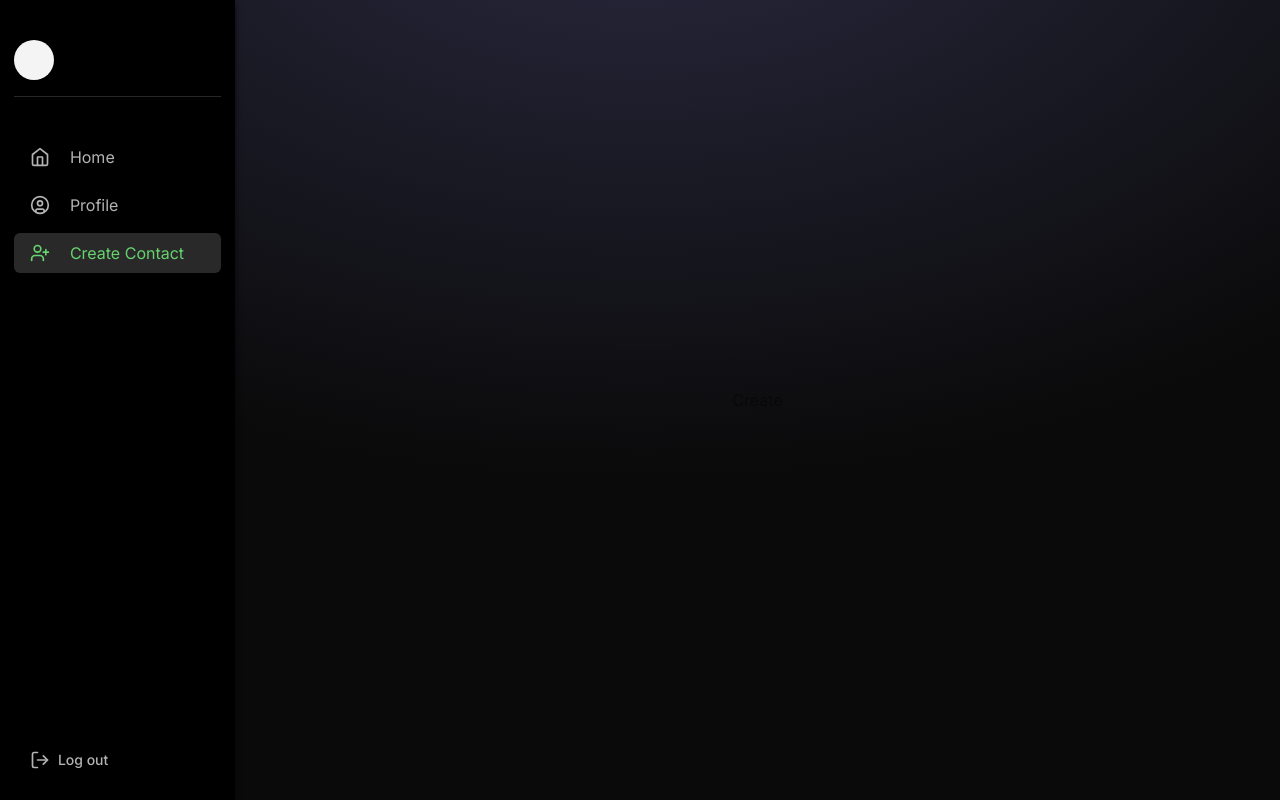
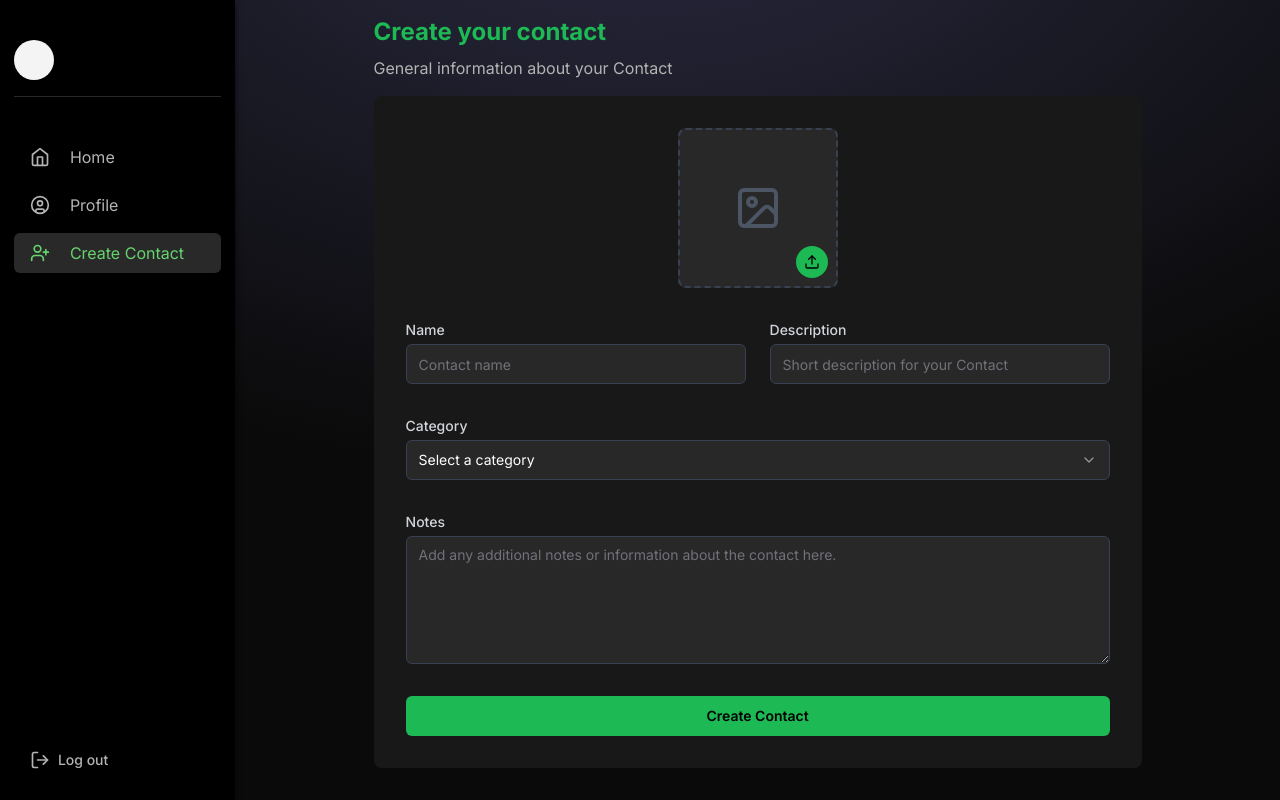
Before and after one commit to x1vaan/Contacts-App-Next, a Next.js app: page /create in a window 1280 px wide. Built offline with nearby package versions, Linux system fonts and the light colour scheme; no server answers.

Commit message:
feat create contact, fix dropdown

```diff
--- a/app/(logged)/create/page.tsx
+++ b/app/(logged)/create/page.tsx
@@ -1,7 +1,15 @@
-export default function Create(){
-    return (
-        <div className="flex justify-center items-center w-full h-full">
-            Create
-        </div>
-    )
+import CreateContactForm from "@/app/_components/form/CreateContactForm";
+
+export default function Create() {
+  return (
+    <div className="max-w-3xl w-full mx-auto">
+      <h2 className="text-2xl font-bold mt-4 mb-2 text-[#1DB954]">
+        Create your contact
+      </h2>
+      <p className="text-[#B3B3B3] mb-4">
+        General information about your Contact
+      </p>
+      <CreateContactForm />
+    </div>
+  );
 }
--- a/app/(logged)/layout.tsx
+++ b/app/(logged)/layout.tsx
@@ -3,9 +3,9 @@ import SideBar from "../_components/shared/SideBar";
 
 export default function LoggedLayout({ children }: { children: ReactNode }) {
   return (
-    <div className="w-full h-full absolute flex">
+    <div className="w-full h-full relative flex">
       <SideBar />
-      <main className="w-full h-full">{children}</main>
+      <main className="w-full h-full relative">{children}</main>
     </div>
   );
 }
--- a/app/_components/cards/ContactCard.tsx
+++ b/app/_components/cards/ContactCard.tsx
@@ -40,7 +40,7 @@ export default function ContactCard({
           </DropdownMenuTrigger>
           <DropdownMenuContent className="w-56 bg-[#282828] border-[#3E3E3E] text-white relative">
             <Link href="/edit">
-              <DropdownMenuItem className="hover:bg-[#3E3E3E] focus:bg-[#3E3E3E] cursor-pointer">
+              <DropdownMenuItem className="hover:bg-[#3E3E3E] focus:bg-[#3E3E3E] hover:text-white cursor-pointer">
                 <Pencil className="mr-2 h-4 w-4" />
                 <span>Edit</span>
               </DropdownMenuItem>
--- /dev/null
+++ b/app/_components/cards/ViewCard.tsx
@@ -0,0 +1,20 @@
+"use client";
+import { Avatar, AvatarFallback } from "@radix-ui/react-avatar";
+export default function ViewCard() {
+  return (
+    <div className="bg-gradient-to-b from-customViolet via-customViolet/80 to-customViolet/50 p-8 rounded-lg mb-8 mt-8">
+      <h1 className="text-4xl font-bold text-white mb-2">Create Contact</h1>
+      <p className="text-xl text-gray-300">Add a new contact to your network</p>
+      <div className="mt-4 flex items-center">
+        <Avatar className="w-10 h-10 mr-4">
+          {/* <AvatarImage src={currentUser.avatarUrl} alt={currentUser.name} /> */}
+          <AvatarFallback>x1vaan</AvatarFallback>
+        </Avatar>
+        <div>
+          <p className="text-sm text-gray-300">x1vaan</p>
+          <p className="text-sm text-gray-400">4 contacts</p>
+        </div>
+      </div>
+    </div>
+  );
+}
--- /dev/null
+++ b/app/_components/form/CreateContactForm.tsx
@@ -0,0 +1,149 @@
+"use client";
+import { Upload, Image as ImageIcon } from "lucide-react";
+import {
+  Select,
+  SelectContent,
+  SelectItem,
+  SelectTrigger,
+  SelectValue,
+} from "@/components/ui/select";
+import { Input } from "@/components/ui/input";
+import { Textarea } from "@/components/ui/textarea";
+import { Label } from "@/components/ui/label";
+import { Button } from "@/components/ui/button";
+import { useState } from "react";
+
+export default function CreateContactForm() {
+  const [newContact, setNewContact] = useState({
+    name: "",
+    description: "",
+    category: "",
+    instructions: "",
+    photo: null,
+  });
+
+  const handleInputChange = (e:any) => {
+    const { name, value } = e.target;
+    setNewContact((prev) => ({ ...prev, [name]: value }));
+  };
+
+  const handlePhotoUpload = (e:any) => {
+    const file = e.target.files[0];
+    if (file) {
+      const reader = new FileReader();
+      reader.onloadend = () => {
+        setNewContact((prev:any) => ({ ...prev, photo: reader.result }));
+      };
+      reader.readAsDataURL(file);
+    }
+  };
+  return (
+    <form
+      //   onSubmit={handleSubmit}
+      className="space-y-8 bg-[#181818] p-8 rounded-lg"
+    >
+      <div className="flex items-center justify-center mb-6">
+        <div className="relative w-40 h-40 border-2 border-dashed border-gray-700 rounded-lg flex items-center justify-center bg-[#282828]">
+          {newContact.photo ? (
+            <img
+              src={newContact.photo}
+              alt="Contact"
+              className="w-full h-full object-cover rounded-lg"
+            />
+          ) : (
+            <ImageIcon size={48} className="text-gray-600" />
+          )}
+          <input
+            type="file"
+            accept="image/*"
+            onChange={handlePhotoUpload}
+            className="absolute inset-0 w-full h-full opacity-0 cursor-pointer"
+          />
+          <div className="absolute bottom-2 right-2 bg-[#1DB954] rounded-full p-2">
+            <Upload size={16} className="text-black" />
+          </div>
+        </div>
+      </div>
+      <div className="grid grid-cols-2 gap-6">
+        <div>
+          <Label
+            htmlFor="name"
+            className="text-sm font-medium text-gray-300 mb-1 block"
+          >
+            Name
+          </Label>
+          <Input
+            id="name"
+            name="name"
+            value={newContact.name}
+            onChange={handleInputChange}
+            className="w-full bg-[#282828] border-gray-700 rounded-md focus:ring-[#1DB954] focus:border-[#1DB954] text-white"
+            placeholder="Contact name"
+          />
+        </div>
+        <div>
+          <Label
+            htmlFor="description"
+            className="text-sm font-medium text-gray-300 mb-1 block"
+          >
+            Description
+          </Label>
+          <Input
+            id="description"
+            name="description"
+            value={newContact.description}
+            onChange={handleInputChange}
+            className="w-full bg-[#282828] border-gray-700 rounded-md focus:ring-[#1DB954] focus:border-[#1DB954] text-white"
+            placeholder="Short description for your Contact"
+          />
+        </div>
+      </div>
+      <div>
+        <Label
+          htmlFor="category"
+          className="text-sm font-medium text-gray-300 mb-1 block"
+        >
+          Category
+        </Label>
+        <Select
+          name="category"
+          onValueChange={(value) =>
+            setNewContact((prev) => ({ ...prev, category: value }))
+          }
+        >
+          <SelectTrigger className="w-full bg-[#282828] border-gray-700 text-white focus:ring-[#1DB954] focus:border-[#1DB954]">
+            <SelectValue placeholder="Select a category" />
+          </SelectTrigger>
+          <SelectContent className="bg-[#282828] border-gray-700 text-white">
+            <SelectItem value="family">Family</SelectItem>
+            <SelectItem value="friend">Friend</SelectItem>
+            <SelectItem value="work">Work</SelectItem>
+            <SelectItem value="other">Other</SelectItem>
+          </SelectContent>
+        </Select>
+      </div>
+      <div>
+        <Label
+          htmlFor="instructions"
+          className="text-sm font-medium text-gray-300 mb-1 block"
+        >
+          Notes
+        </Label>
+        <Textarea
+          id="instructions"
+          name="instructions"
+          value={newContact.instructions}
+          onChange={handleInputChange}
+          className="w-full bg-[#282828] border-gray-700 rounded-md focus:ring-[#1DB954] focus:border-[#1DB954] text-white h-32"
+          placeholder="Add any additional notes or information about the contact here."
+        />
+      </div>
+      <Button
+        type="submit"
+        className="w-full bg-[#1DB954] hover:bg-[#1ED760] text-black font-semibold"
+      >
+        Create Contact
+      </Button>
+    </form>
+  );
+}
--- a/app/_components/shared/SideBar.tsx
+++ b/app/_components/shared/SideBar.tsx
@@ -3,7 +3,7 @@ import { Avatar, AvatarFallback, AvatarImage } from "@/components/ui/avatar";
 import { LogOut } from "lucide-react";
 import { Button } from "@/components/ui/button";
 import { sidebarLinks } from "@/constants";
-import { redirect, usePathname } from "next/navigation";
+import { usePathname } from "next/navigation";
 import Link from "next/link";
 import { useSession } from "next-auth/react";
 import { signOut } from "next-auth/react";
@@ -13,7 +13,7 @@ export default function SideBar() {
   const session = useSession();
 
   return (
-    <nav className="w-72 bg-black h-full shadow-md shadow-current relative flex justify-center items-center left-0 top-0">
+    <nav className="w-72 bg-black h-[100vh] shadow-md shadow-current relative flex justify-center items-center left-0 top-0">
       <div className="w-[95%] h-full flex flex-col items-center text-textGray p-2">
         {/* USER INFO */}
         <div className="w-full flex justify-start items-center mt-8 space-x-3 pb-4 border-b border-[#282828]">
--- a/app/layout.tsx
+++ b/app/layout.tsx
@@ -23,13 +23,13 @@ export default function RootLayout({
   return (
     <html lang="en">
       <body className={inter.className}>
-        <Providers>
-          <CustomSessionProvider>
-            <Toaster position="bottom-left" expand={true} richColors />
-            <div className="absolute top-0 z-[-2] h-screen w-screen bg-neutral-950 bg-[radial-gradient(ellipse_80%_80%_at_50%_-20%,rgba(120,119,198,0.3),rgba(255,255,255,0))]"></div>
-            {children}
-          </CustomSessionProvider>
-        </Providers>
+        {/* <Providers>
+        </Providers> */}
+        <CustomSessionProvider>
+          <Toaster position="bottom-left" expand={true} />
+          <div className="absolute top-0 z-[-2] h-screen w-screen bg-neutral-950 bg-[radial-gradient(ellipse_80%_80%_at_50%_-20%,rgba(120,119,198,0.3),rgba(255,255,255,0))]"></div>
+          {children}
+        </CustomSessionProvider>
       </body>
     </html>
   );
--- /dev/null
+++ b/components/ui/textarea.tsx
@@ -0,0 +1,24 @@
+import * as React from "react"
+
+import { cn } from "@/lib/utils"
+
+export interface TextareaProps
+  extends React.TextareaHTMLAttributes<HTMLTextAreaElement> {}
+
+const Textarea = React.forwardRef<HTMLTextAreaElement, TextareaProps>(
+  ({ className, ...props }, ref) => {
+    return (
+      <textarea
+        className={cn(
+          "flex min-h-[80px] w-full rounded-md border border-input bg-background px-3 py-2 text-sm ring-offset-background placeholder:text-muted-foreground focus-visible:outline-none focus-visible:ring-2 focus-visible:ring-ring focus-visible:ring-offset-2 disabled:cursor-not-allowed disabled:opacity-50",
+          className
+        )}
+        ref={ref}
+        {...props}
+      />
+    )
+  }
+)
+Textarea.displayName = "Textarea"
+
+export { Textarea }
--- a/package.json
+++ b/package.json
@@ -14,7 +14,8 @@
     "@radix-ui/react-alert-dialog": "^1.0.5",
     "@radix-ui/react-avatar": "^1.0.4",
     "@radix-ui/react-dropdown-menu": "^2.1.1",
-    "@radix-ui/react-label": "^2.0.2",
+    "@radix-ui/react-label": "^2.1.0",
+    "@radix-ui/react-scroll-area": "^1.1.0",
     "@radix-ui/react-select": "^2.1.1",
     "@radix-ui/react-slot": "^1.0.2",
     "@tanstack/react-query": "^5.17.19",
```
Also changed, not shown: 1 other file (tests, documents, lock files or other folders).
